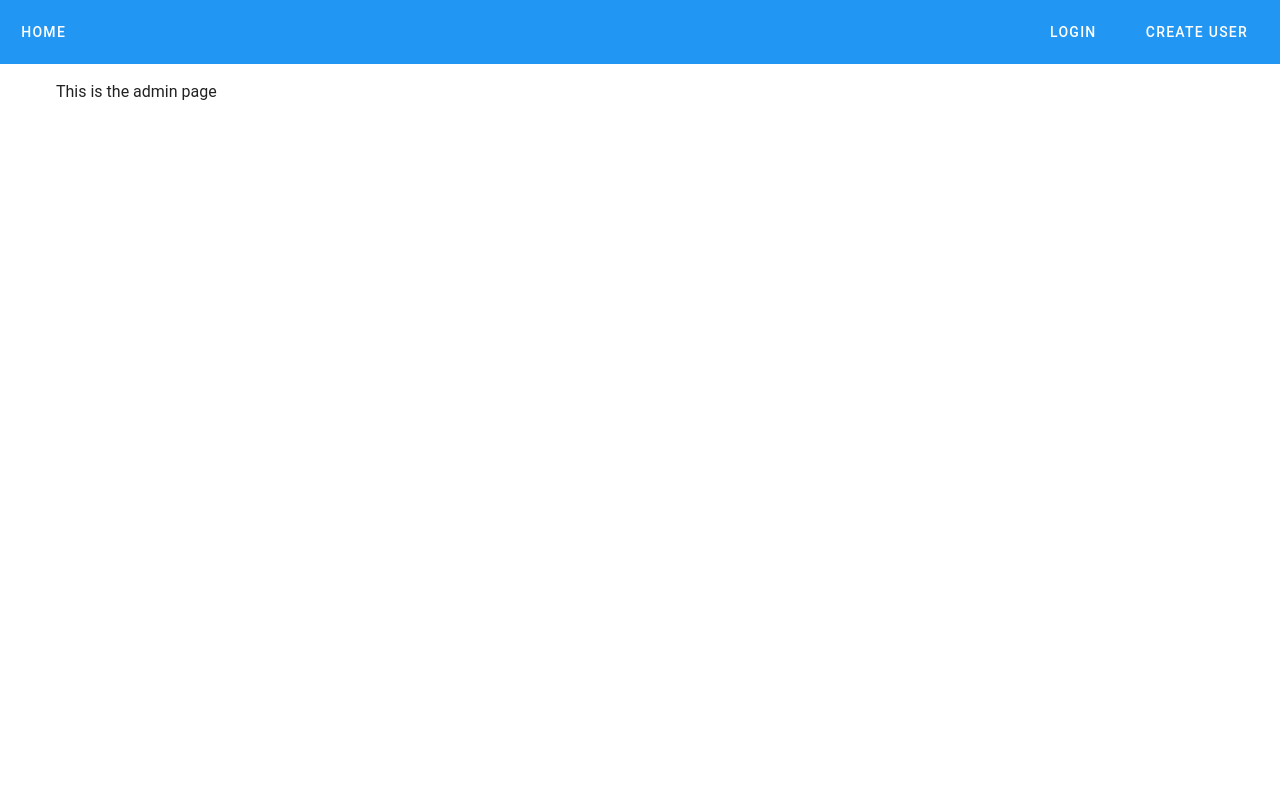
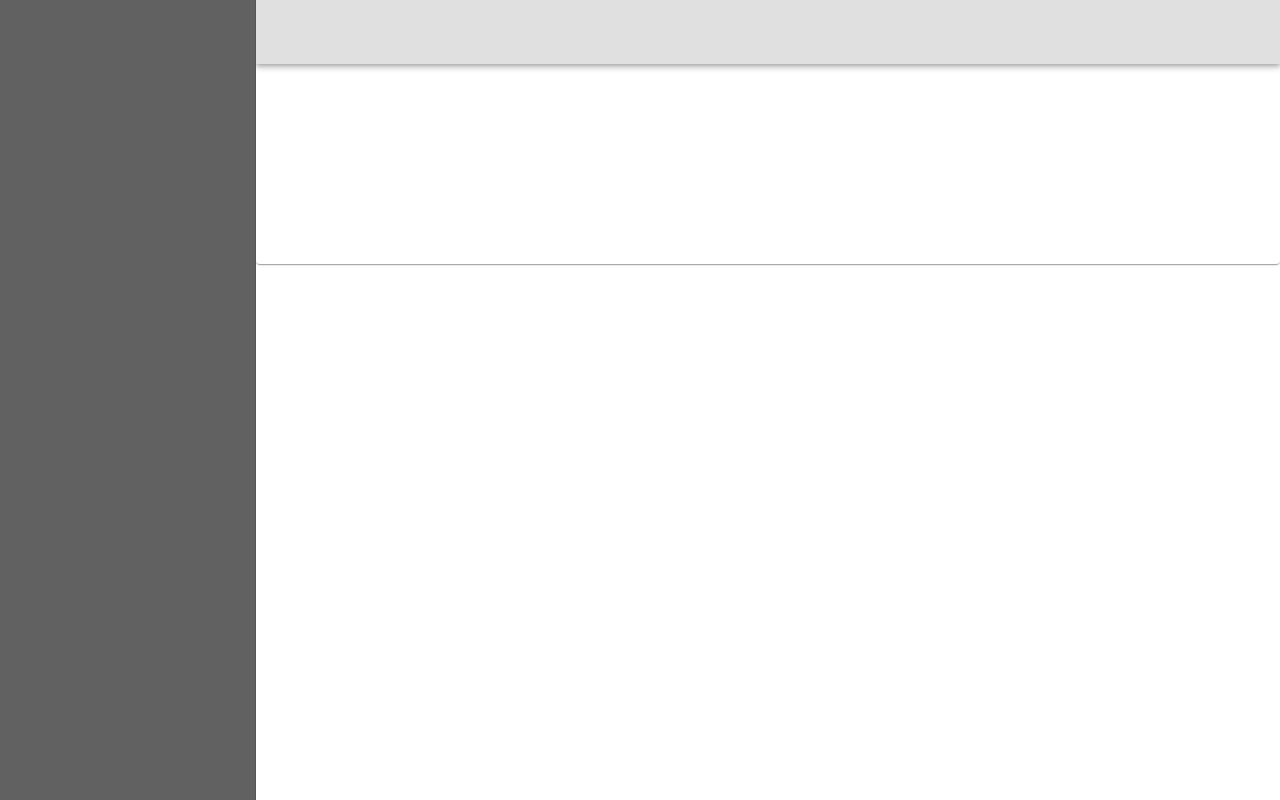
Before and after one commit to JohnSters/cornerstone, a Vue app: page /admin in a window 1280 px wide. Built offline with nearby package versions, Linux system fonts and the light colour scheme.

Commit message:
Added vuex and did some additionally small tweaks and changes to some pages.

```diff
--- a/package.json
+++ b/package.json
@@ -14,6 +14,7 @@
     "vue": "^3.2.25",
     "vue-router": "^4.0.12",
     "vuetify": "^3.0.0-alpha.0",
+    "vuex": "^4.0.2",
     "webfontloader": "^1.0.0"
   },
   "devDependencies": {
--- a/src/App.vue
+++ b/src/App.vue
@@ -1,14 +1,13 @@
 <template>
   <v-app>
     <v-main>
-      <MainAppBar/>
-      <router-view></router-view>
+      <router-view />
     </v-main>
   </v-app>
 </template>
 
 <script>
-import MainAppBar from './components/app-bars/MainAppBar.vue'
+import MainAppBar from "./components/app-bars/MainAppBar.vue";
 import Home from "./views/HomeView.vue";
 
 export default {
--- a/src/components/administration/AdminLogin.vue
+++ b/src/components/administration/AdminLogin.vue
@@ -14,7 +14,7 @@
 
       <v-divider></v-divider>
       <v-card-actions>
-        <v-btn color="info" to="/admin">Login</v-btn>
+        <v-btn color="info" to="/admin" @click="isAuthenticated">Login</v-btn>
         <v-btn color="success">Create new user</v-btn>
       </v-card-actions>
     </v-card>
@@ -26,7 +26,7 @@ export default {
   name: "AdminLogin",
   data: () => ({
     showPassword: false,
-  })
+  }),
 }
 </script>
 
--- a/src/components/app-bars/MainAppBar.vue
+++ b/src/components/app-bars/MainAppBar.vue
@@ -12,5 +12,9 @@
 
 export default {
   name: 'MainAppBar',
+
+  methods: {
+
+  }
 }
 </script>
--- a/src/main.js
+++ b/src/main.js
@@ -1,8 +1,9 @@
 import { createApp } from 'vue'
+import store from "./store/store";
 
 import App from './App.vue'
 import vuetify from './plugins/vuetify'
-import router from './router/index.js'
+import router from './router/router.js'
 
 // import { loadFonts } from './plugins/webfontloader'
 
@@ -12,4 +13,5 @@ import router from './router/index.js'
 createApp(App)
     .use(vuetify)
     .use(router)
+    .use(store)
     .mount('#app')
--- /dev/null
+++ b/src/store/store.js
@@ -0,0 +1,7 @@
+import { createStore } from 'vuex'
+
+export default createStore({
+    state: {
+        isAuthenticated: false
+    },
+})
--- a/src/views/HomeView.vue
+++ b/src/views/HomeView.vue
@@ -1,10 +1,15 @@
 <template>
+  <MainAppBar />
   <v-container>This is the Home page</v-container>
 </template>
 
 <script>
+import MainAppBar from "../components/app-bars/MainAppBar.vue";
 export default {
-  name: "Home"
+  name: "Home",
+  components: {
+    MainAppBar
+  }
 }
 </script>
 
--- a/src/views/LoginView.vue
+++ b/src/views/LoginView.vue
@@ -1,15 +1,18 @@
 <template>
+  <MainAppBar />
   <AdminLogin />
 </template>
 
 <script>
 import AdminLogin from "../components/administration/AdminLogin.vue";
+import MainAppBar from "../components/app-bars/MainAppBar.vue";
 
 export default {
   name: "Login",
 
   components: {
-    AdminLogin
+    MainAppBar,
+    AdminLogin,
   }
 }
 </script>
--- a/src/views/admin/AdminView.vue
+++ b/src/views/admin/AdminView.vue
@@ -1,12 +1,25 @@
 <template>
-  <v-container>
-    This is the admin page
-  </v-container>
+  <v-app>
+    <v-navigation-drawer color="grey-darken-2" permanent></v-navigation-drawer>
+    <v-app-bar color="grey-lighten-2"></v-app-bar>
+    <v-main>
+      <v-card height="200px"></v-card>
+    </v-main>
+  </v-app>
 </template>
 
 <script>
 export default {
-  name: "BackendView"
+  name: "AdminView",
+  data: () => ({
+    drawer: false,
+    items: [
+      { title: 'Home', icon: 'mdi-home-city' },
+      { title: 'My Account', icon: 'mdi-account' },
+      { title: 'Users', icon: 'mdi-account-group-outline' },
+    ],
+    rail: true,
+  }),
 }
 </script>
 
```
Also changed, not shown: src/router/router.js (renamed from src/router/index.js), 1 other file (tests, documents, lock files or other folders).
